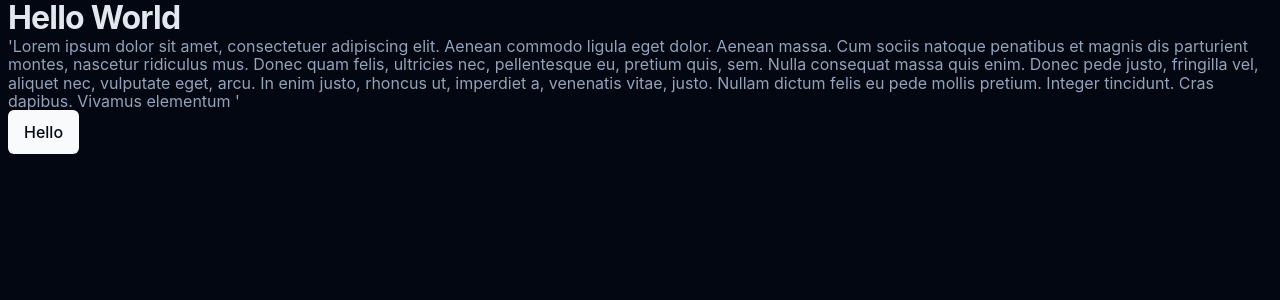
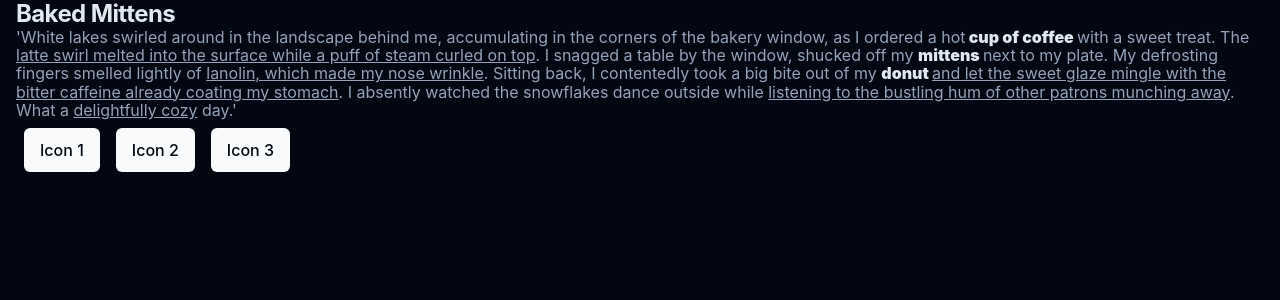
Before and after one commit to saachisdc/Holiday_Adlib_Game, a React (Vite) app: page / in a window 1280 px wide. Shown: the top 300 px of the page. Built offline with nearby package versions, Linux system fonts and the light colour scheme.

Commit message:
Replaced title and paragraph with basic story and buttons

```diff
--- a/src/App.jsx
+++ b/src/App.jsx
@@ -10,18 +10,39 @@ export default function App() {
   return (
     <Router>
       <div className="container">
-        <h1> Hello World </h1>
-        <p>
-          'Lorem ipsum dolor sit amet, consectetuer adipiscing elit. Aenean
-          commodo ligula eget dolor. Aenean massa. Cum sociis natoque penatibus
-          et magnis dis parturient montes, nascetur ridiculus mus. Donec quam
-          felis, ultricies nec, pellentesque eu, pretium quis, sem. Nulla
-          consequat massa quis enim. Donec pede justo, fringilla vel, aliquet
-          nec, vulputate eget, arcu. In enim justo, rhoncus ut, imperdiet a,
-          venenatis vitae, justo. Nullam dictum felis eu pede mollis pretium.
-          Integer tincidunt. Cras dapibus. Vivamus elementum '
-        </p>
-        <button class="btn"> Hello </button>
+        <section>
+          <h1> Baked Mittens</h1>
+        </section>
+        <section>
+          <p>
+            'White lakes swirled around in the landscape behind me, accumulating
+            in the corners of the bakery window, as I ordered a hot
+            <strong> cup of coffee </strong>
+            with a sweet treat. The{" "}
+            <emphasis>
+              latte swirl melted into the surface while a puff of steam curled
+              on top
+            </emphasis>
+            . I snagged a table by the window, shucked off my{" "}
+            <strong> mittens </strong> next to my plate. My defrosting fingers
+            smelled lightly of{" "}
+            <emphasis>lanolin, which made my nose wrinkle</emphasis>. Sitting
+            back, I contentedly took a big bite out of my{" "}
+            <strong> donut </strong>
+            <emphasis>
+              and let the sweet glaze mingle with the bitter caffeine already
+              coating my stomach
+            </emphasis>
+            . I absently watched the snowflakes dance outside while{" "}
+            <emphasis>
+              listening to the bustling hum of other patrons munching away
+            </emphasis>
+            . What a <emphasis>delightfully cozy</emphasis> day.'
+          </p>
+        </section>
+        <button class="btn"> Icon 1 </button>
+        <button class="btn"> Icon 2 </button>
+        <button class="btn"> Icon 3 </button>
         {/*       < <Menu />
         <Routes>
           <Route path="/" element={<Main />} />
--- a/src/styles/global.css
+++ b/src/styles/global.css
@@ -86,6 +86,10 @@ strong {
   font-weight: 900;
 }
 
+emphasis {
+  text-decoration: underline;
+}
+
 button:focus-visible,
 a:focus-visible {
   outline: solid var(--colour-light);
--- a/src/styles/utility.css
+++ b/src/styles/utility.css
@@ -2,7 +2,7 @@
 .container {
   width: 100%;
   margin-inline: auto;
-  padding-inline: 0.5rem;
+  padding-inline: 1rem;
 }
 
 .btn {
@@ -10,6 +10,7 @@
   background-color: var(--colour-slate50);
   color: var(--colour-dark);
   padding: 0.5em 1em;
+  margin: 0.5em;
   font-weight: 500;
   border-radius: 6px;
   line-height: 1.75rem;
@@ -26,7 +27,7 @@
 }
 
 .section {
-  margin-top: 5rem;
+  margin-top: 10rem;
 }
 
 /* xs */
```
